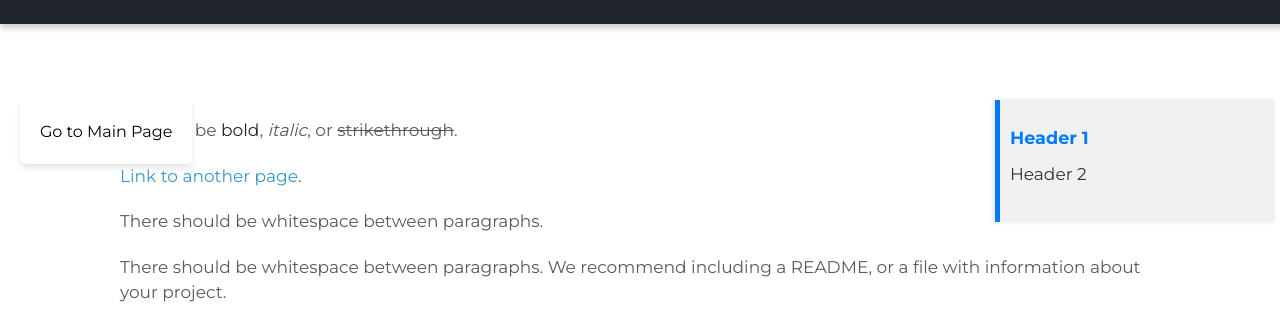
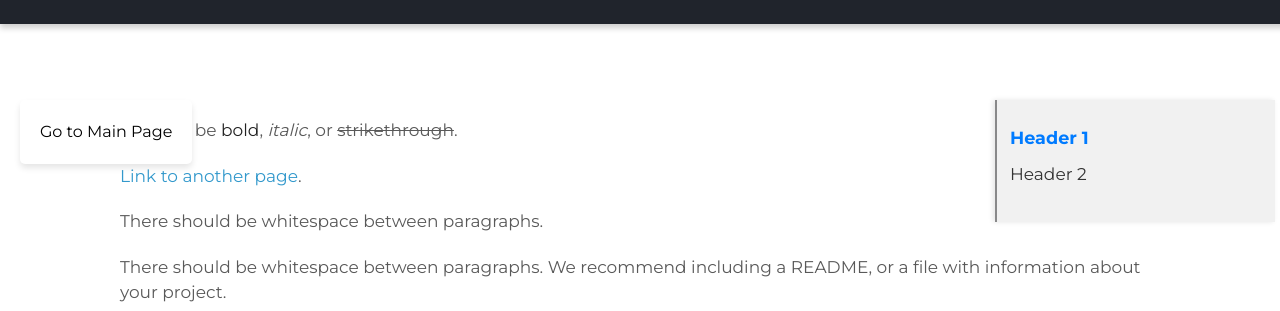
Before and after one commit to FredPili/ADAWebsite, a Jekyll site: the page built from example.md, in a window 1280 px wide. Shown: the top 311 px of the page. Built offline with Jekyll 4.4.1, drawn with Linux system fonts in a browser that asks for light colours.

Commit message:
updated css

```diff
--- a/assets/css/styles.css
+++ b/assets/css/styles.css
@@ -250,8 +250,8 @@ footer {
   position: absolute;  /* Make it absolute to ensure it stays fixed in the sidebar */
   top: 0;
   left: 0; /* Align it to the left */
-  width: 5px; /* Width of the line */
-  background-color: #007bff; /* Blue color */
+  width: 2px; /* Width of the line */
+  background-color: #89898a; /* Blue color */
   margin-right: 15px; /* Space between the bar and the TOC */
   height: 100%; /* Ensure it spans the full height of the sidebar */
 }
```
